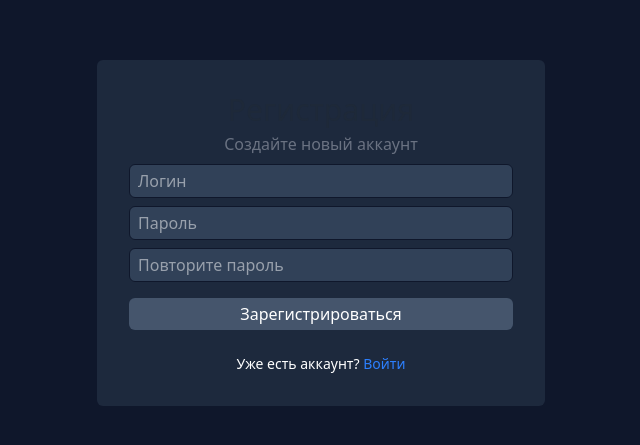
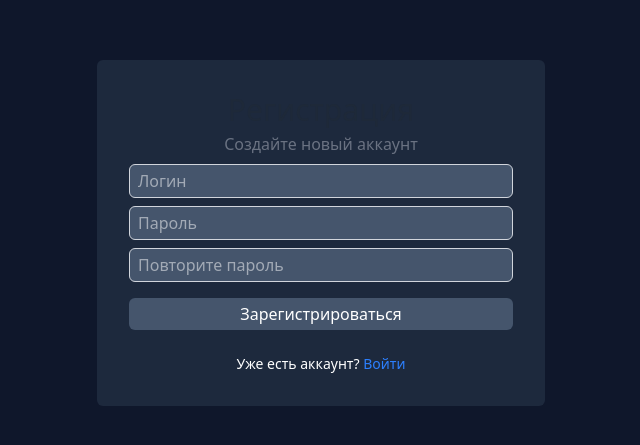
Before and after one commit to nicrozj/task-manager, a Vue app in the folder frontend/: page /registration in a window 1280 px wide. Shown: the part 167-612 px from the top of the page, without its empty margins (319-959 px from the left). Built offline with nearby package versions, Linux system fonts and the light colour scheme; no server answers.

Commit message:
fix colors UInput

```diff
--- a/frontend/src/components/UInput.vue
+++ b/frontend/src/components/UInput.vue
@@ -21,7 +21,7 @@ const inputClasses = computed(() => [
   "w-full px-2 py-1 border rounded-md focus:outline-none transition-all duration-200",
   props.hasError
     ? "border-red-500 bg-red-50 focus:ring-2 focus:ring-red-200"
-    : "border-gray-300 focus:border-blue-500 focus:ring-2 focus:ring-blue-200 dark:border-slate-900 dark:ring-slate-900 dark:bg-slate-700 dark:hover:bg-slate-800 dark:text-white",
+    : "border-gray-300 focus:ring-2 focus:ring-blue-200 dark:bg-slate-600 dark:hover:bg-slate-700 dark:text-white",
   props.disabled ? "bg-gray-100 cursor-not-allowed opacity-75" : "bg-white",
   props.inputClass,
 ]);
--- a/frontend/src/pages/login.vue
+++ b/frontend/src/pages/login.vue
@@ -94,7 +94,7 @@ const submitForm = async () => {
 
         <div
           v-if="serverError"
-          class="bg-red-50 border border-red-200 text-red-600 px-4 py-3 rounded-lg"
+          class="bg-red-50 border border-red-200 text-red-600 px-4 py-3 rounded-lg dark:bg-red-900 dark:text-white dark:border-red-600"
         >
           <div class="font-medium">Ошибка входа</div>
           <div class="text-sm mt-1">{{ serverError }}</div>
--- a/frontend/src/pages/registration.vue
+++ b/frontend/src/pages/registration.vue
@@ -130,7 +130,7 @@ const submitForm = async () => {
 
         <div
           v-if="serverError"
-          class="bg-red-50 border border-red-200 text-red-600 px-4 py-3 rounded-lg"
+          class="bg-red-50 border border-red-200 text-red-600 px-4 py-3 rounded-lg dark:bg-red-900 dark:text-white dark:border-red-600"
         >
           <div class="font-medium">Ошибка регистрации</div>
           <div class="text-sm mt-1">{{ serverError }}</div>
```
